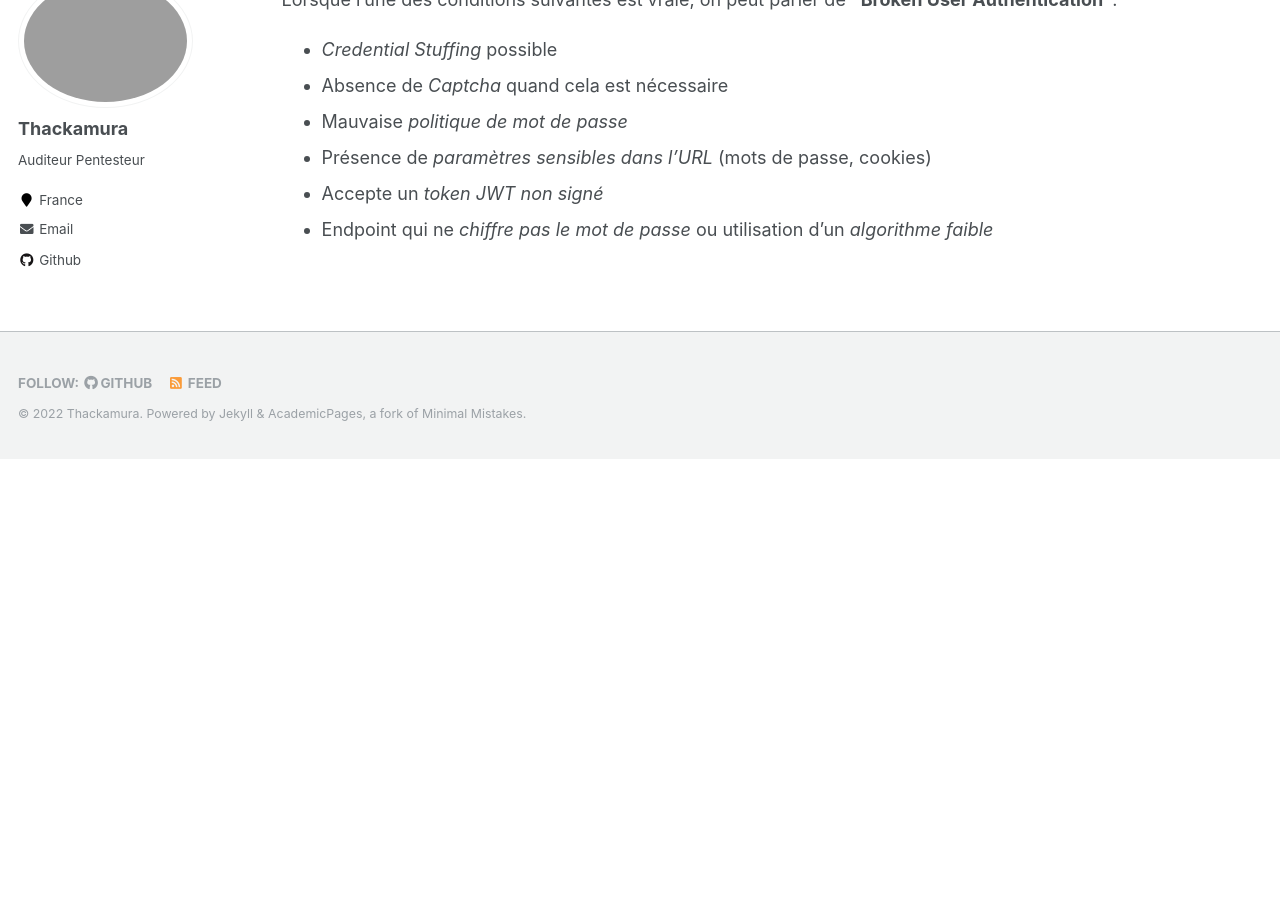
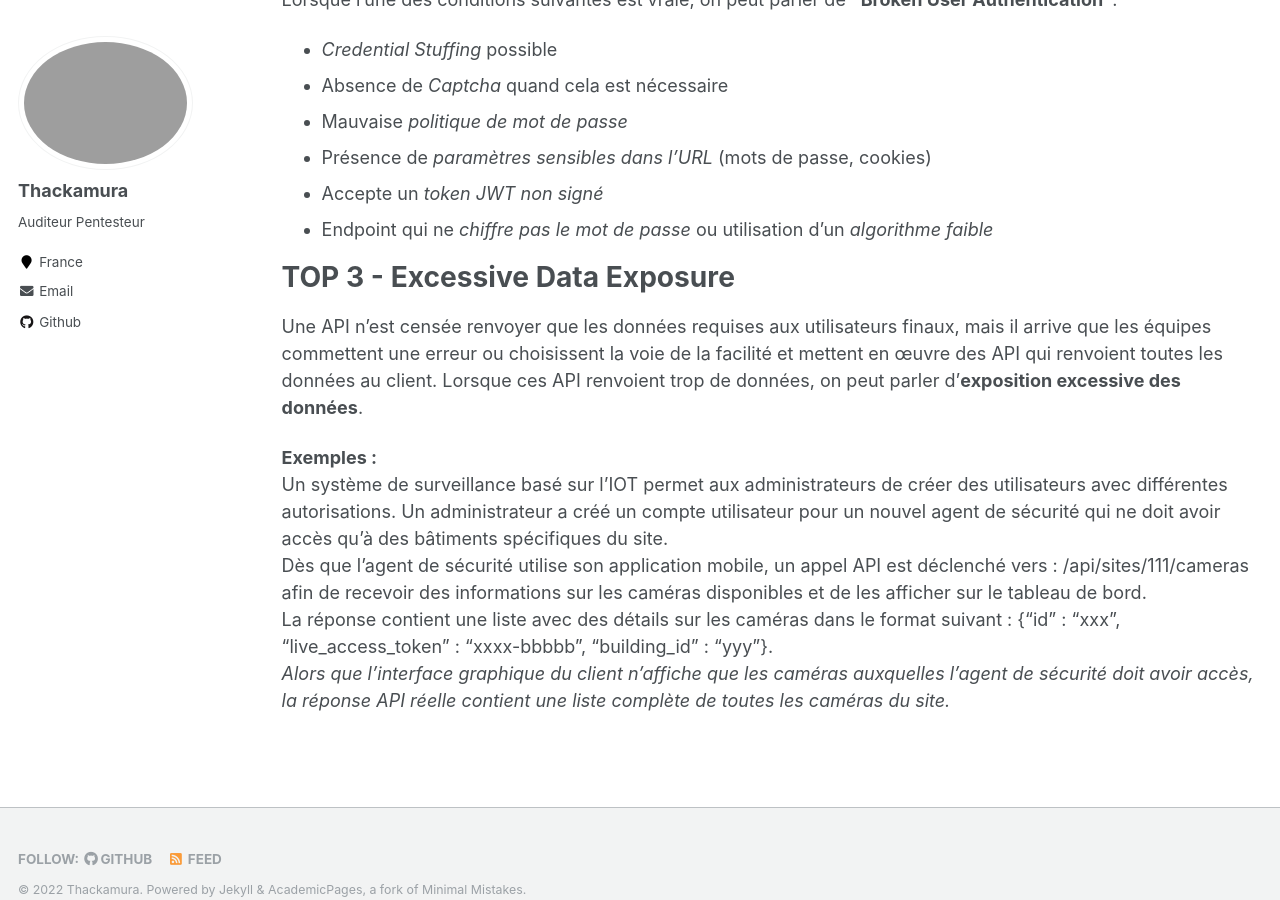
Before and after one commit to thackamura/thackamura.github.io, a Jekyll site: the page built from _pages/pentest-api.md, in a window 1280 px wide and 900 px high, scrolled down 1684 px. Built offline with Jekyll 4.4.1, drawn with Linux system fonts in a browser that asks for light colours; before the commit the page ends 2143 px from its top, so only the background shows below that.

Commit message:
Update pentest-api.md

```diff
--- a/_pages/pentest-api.md
+++ b/_pages/pentest-api.md
@@ -56,3 +56,15 @@ Cette vulnérabilité se concentre sur le système d'authentification.
 * Accepte un *token JWT non signé*
 * Endpoint qui ne *chiffre pas le mot de passe* ou utilisation d'un *algorithme faible*
 <br/>
+
+TOP 3 - Excessive Data Exposure
+======
+Une API n'est censée renvoyer que les données requises aux utilisateurs finaux, mais il arrive que les équipes commettent une erreur ou choisissent la voie de la facilité et mettent en œuvre des API qui renvoient toutes les données au client. Lorsque ces API renvoient trop de données, on peut parler d'**exposition excessive des données**.
+<br/>
+
+**Exemples :**
+<br/> Un système de surveillance basé sur l'IOT permet aux administrateurs de créer des utilisateurs avec différentes autorisations. Un administrateur a créé un compte utilisateur pour un nouvel agent de sécurité qui ne doit avoir accès qu'à des bâtiments spécifiques du site.
+<br/> Dès que l'agent de sécurité utilise son application mobile, un appel API est déclenché vers : /api/sites/111/cameras afin de recevoir des informations sur les caméras disponibles et de les afficher sur le tableau de bord.
+<br/> La réponse contient une liste avec des détails sur les caméras dans le format suivant : {"id" : "xxx", "live_access_token" : "xxxx-bbbbb", "building_id" : "yyy"}.
+<br/> *Alors que l'interface graphique du client n'affiche que les caméras auxquelles l'agent de sécurité doit avoir accès, la réponse API réelle contient une liste complète de toutes les caméras du site.*
+<br/>
```
